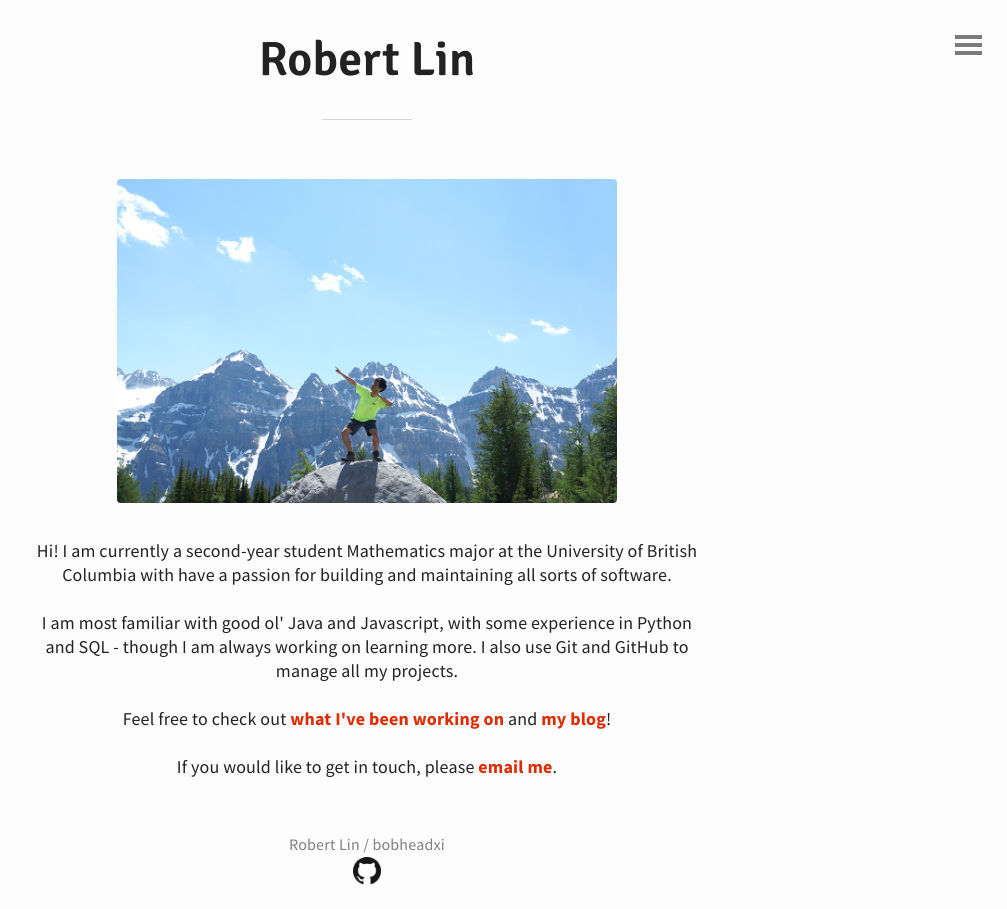
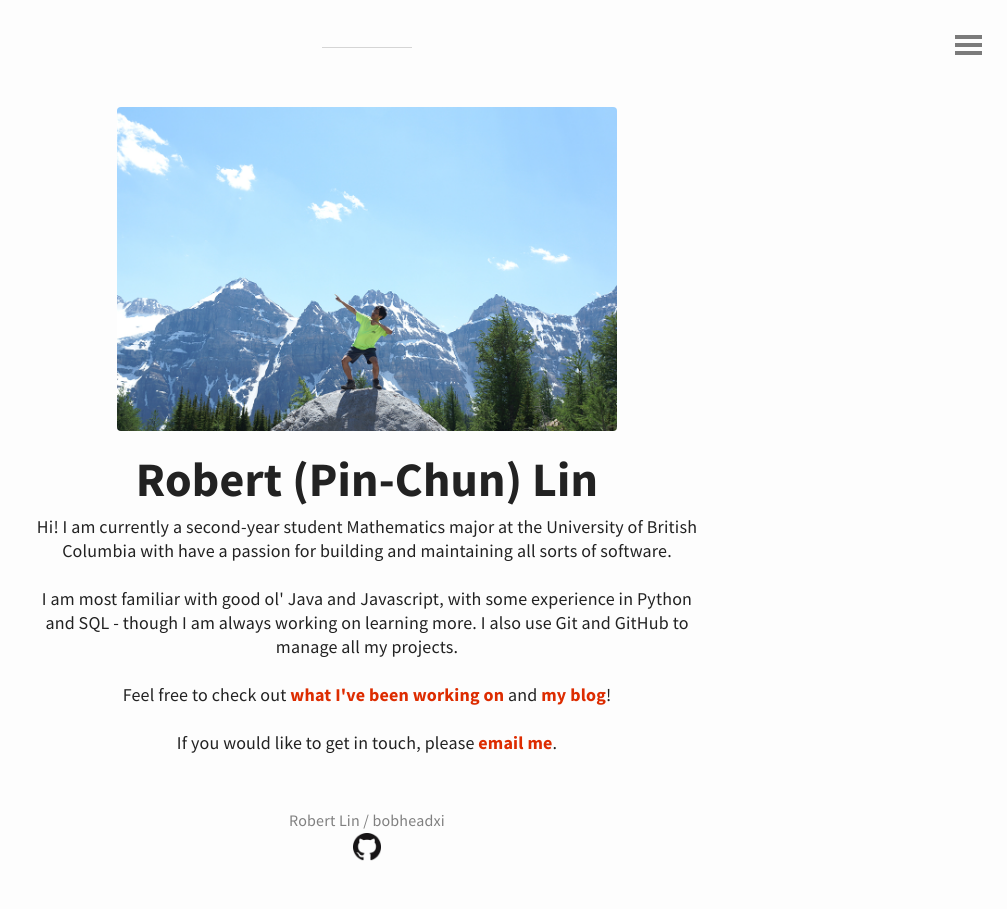
Before and after one commit to bobheadxi/bobheadxi.github.io, a Jekyll site: the page built from index.html, in a window 1280 px wide. Shown: the whole page, without its empty margins (273-1280 px from the left). Built offline with Jekyll 4.4.1, drawn with Linux system fonts in a browser that asks for light colours; the list of posts is cut into pages by our own code.

Commit message:
Update landing page design

```diff
--- /dev/null
+++ b/_layouts/landing-page.html
@@ -0,0 +1,71 @@
+<!DOCTYPE html>
+<html>
+    {% include head.html %}
+<body>
+	<div id="wrap">
+
+	  	<!-- Navigation -->
+	  	{% include menu.html %}
+
+    <!-- Icon menu -->
+	  <a {% if site.reverse == true %}id="nav-menu-left"{% else %}id="nav-menu"{% endif %}>
+	  	<div id="menu"></div>
+	  </a>
+
+      <!-- Header -->
+      <header id="header">
+        </header>
+
+    <!-- Main content -->
+	  <div id="container">
+
+		<main>
+
+			{{ content }}
+
+	  </main>
+
+		  <!-- Pagination links -->
+      {% if paginator.total_pages > 1 %}
+        <div class="pagination">
+          {% if paginator.previous_page == 1 %}
+            <a href="{{ '/' | prepend: site.baseurl | replace: '//', '/' }}" class="page-item">&laquo;</a>
+          {% elsif paginator.previous_page%}
+            <a href="{{ paginator.previous_page_path | prepend: site.baseurl | replace: '//', '/' }}" class="page-item">&laquo;</a>
+          {% else %}
+            <span class="page-item">&laquo;</span>
+          {% endif %}
+
+          {% for page in (1..paginator.total_pages) %}
+            {% if page == paginator.page %}
+              <span class="page-item">{{ page }}</span>
+            {% elsif page == 1 %}
+              <a href="{{ '/' | prepend: site.baseurl | replace: '//', '/' }}" class="page-item">{{ page }}</a>
+            {% else %}
+              <a href="{{ site.paginate_path | prepend: site.baseurl | replace: '//', '/' | replace: ':num', page }}" class="page-item">{{ page }}</a>
+            {% endif %}
+          {% endfor %}
+
+          {% if paginator.next_page %}
+            <a href="{{ paginator.next_page_path | prepend: site.baseurl | replace: '//', '/' }}" class="page-item">&raquo;</a>
+          {% else %}
+            <span class="page-item">&raquo;</span>
+          {% endif %}
+        </div>
+        {% endif %}
+
+	  </div>
+
+	    <!-- Footer -->
+	    {% include footer.html %}
+
+	    <!-- Script -->
+      {% include script.html %}
+
+  </div>
+
+  <!-- Analytics -->
+  {% include analytics.html %}
+
+</body>
+</html>
--- a/index.html
+++ b/index.html
@@ -8,7 +8,9 @@
 
 <body>
     <h1>
-        <img src={{ site.url }}/assets/images/me.jpg width="500">
+        <img src={{ site.url }}/assets/images/me.jpg width="500"
+        alt="Robert (Pin-Chun) Lin">
+        Robert (Pin-Chun) Lin
     </h1>
 
     <p>Hi! I am currently a second-year student Mathematics major at the University
```
Also changed, not shown: other parts of index.html (+1 -1 lines).
